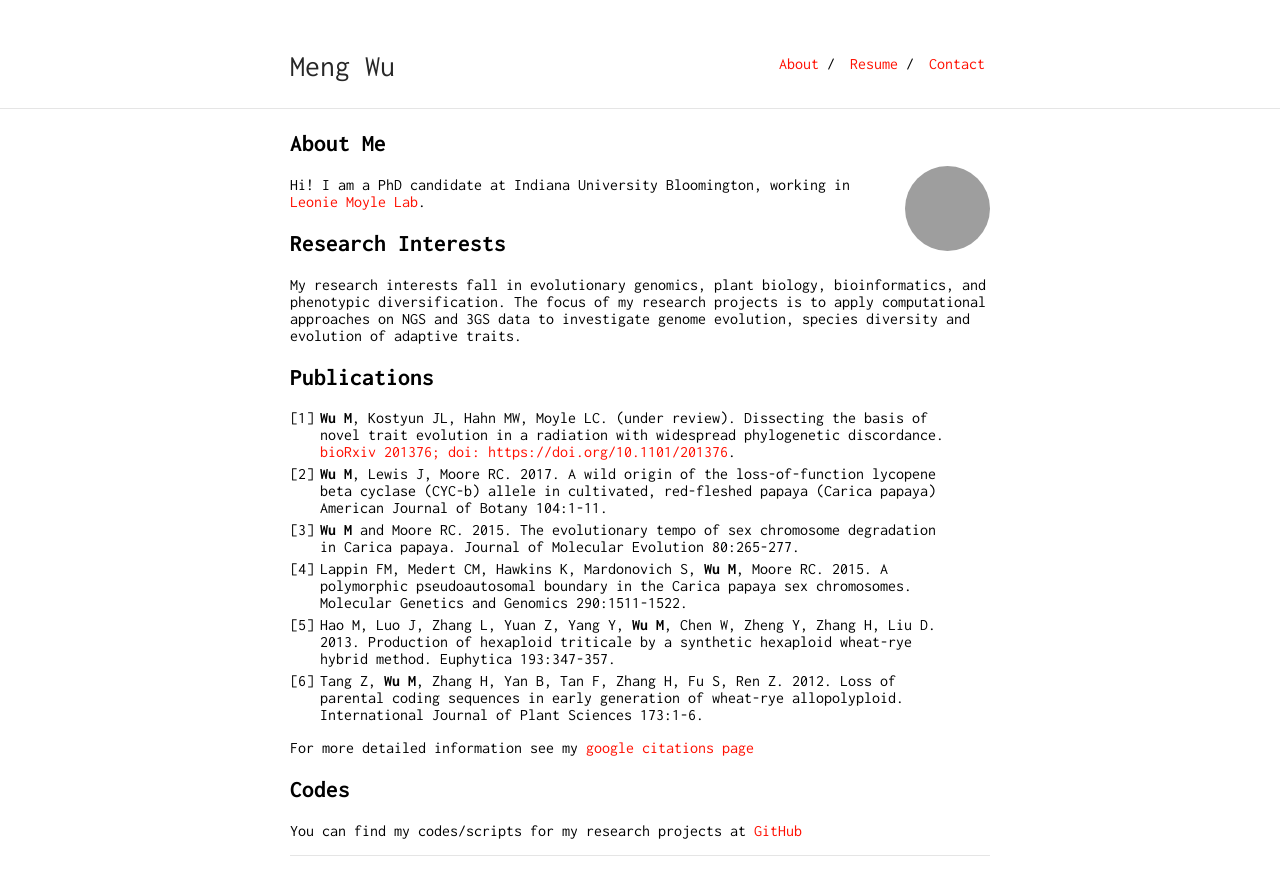
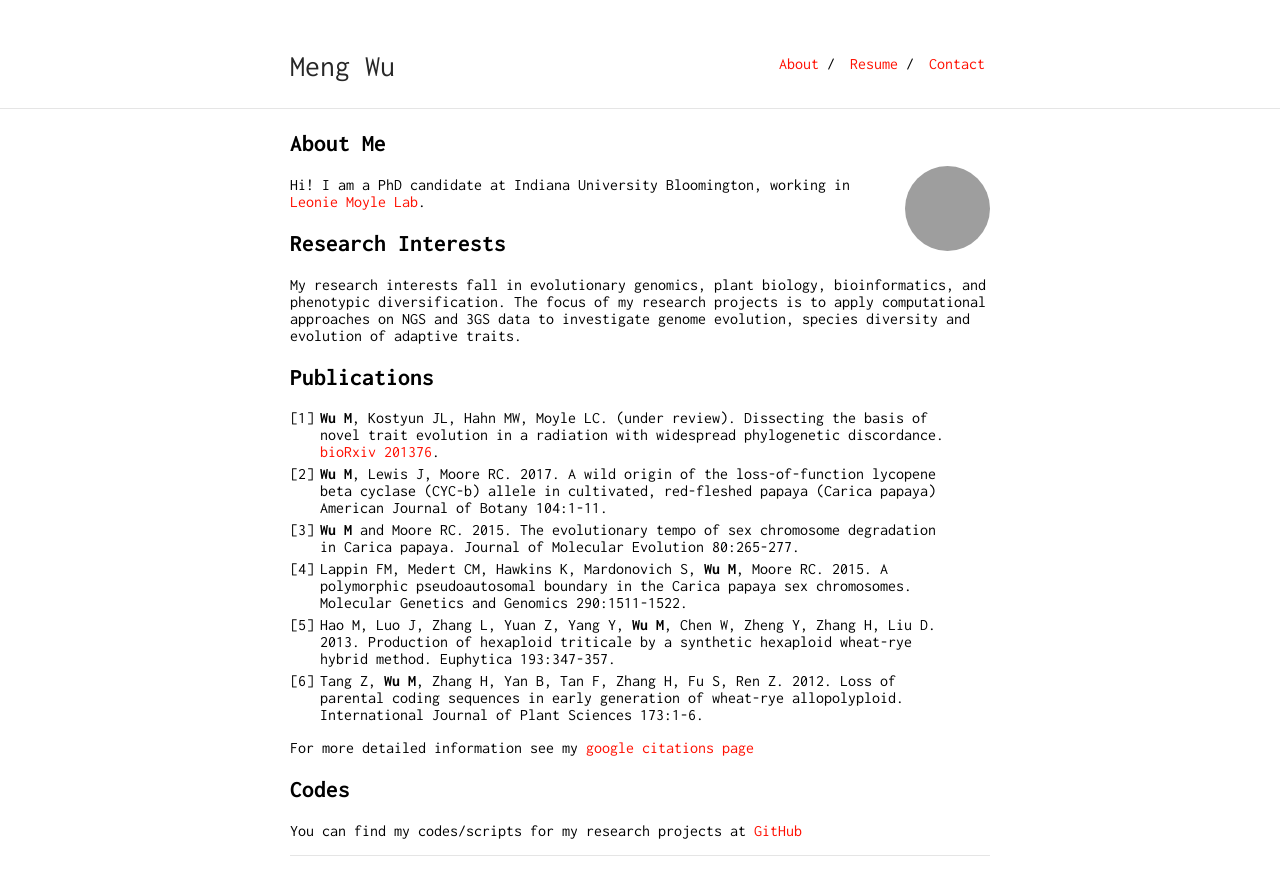
Before and after one commit to wum5/wum5.github.io, a Jekyll site: the page built from index.md, in a window 1280 px wide. Shown: the top 895 px of the page. Built offline with Jekyll 4.4.1, drawn with Linux system fonts in a browser that asks for light colours; our own code applies the rules of GitHub Pages for plain Markdown files; grey boxes are pictures that could not be loaded.

Commit message:
update CV

```diff
--- a/index.md
+++ b/index.md
@@ -15,7 +15,7 @@
 
 
 ## Publications
-1. **Wu M**, Kostyun JL, Hahn MW, Moyle LC. (under review). Dissecting the basis of novel trait evolution in a radiation with widespread phylogenetic discordance. [bioRxiv 201376; doi: https://doi.org/10.1101/201376](https://doi.org/10.1101/201376).
+1. **Wu M**, Kostyun JL, Hahn MW, Moyle LC. (under review). Dissecting the basis of novel trait evolution in a radiation with widespread phylogenetic discordance. [bioRxiv 201376](https://doi.org/10.1101/201376).
 2. **Wu M**, Lewis J, Moore RC. 2017. A wild origin of the loss-of-function lycopene beta cyclase (CYC-b) allele in cultivated, red-fleshed papaya (Carica papaya) American Journal of Botany 104:1-11.
 3. **Wu M** and Moore RC. 2015. The evolutionary tempo of sex chromosome degradation in Carica papaya. Journal of Molecular Evolution 80:265-277.
 4. Lappin FM, Medert CM, Hawkins K, Mardonovich S, **Wu M**, Moore RC. 2015. A polymorphic pseudoautosomal boundary in the Carica papaya sex chromosomes. Molecular Genetics and Genomics 290:1511-1522.
```
Also changed, not shown: 1 other file.
